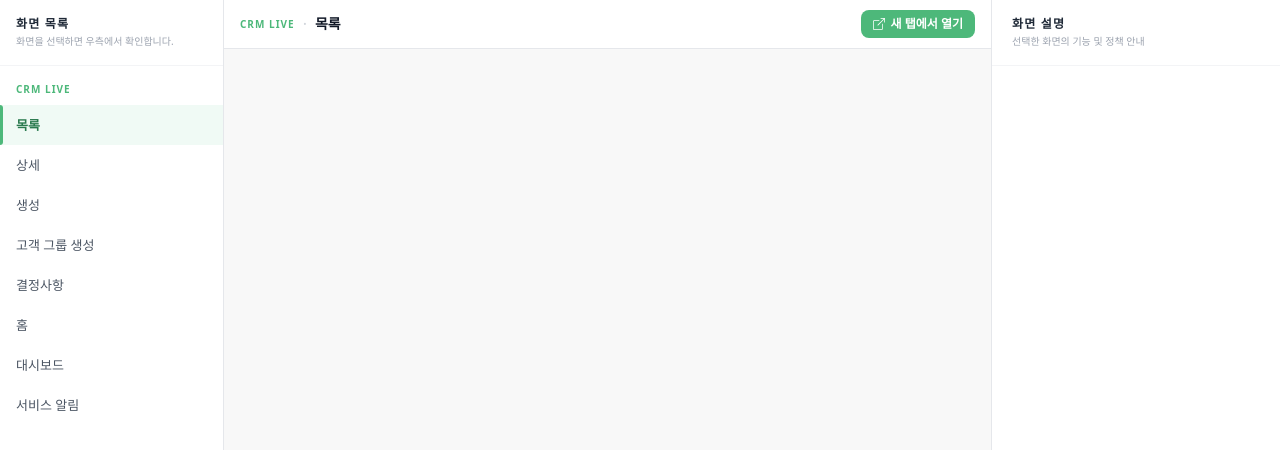
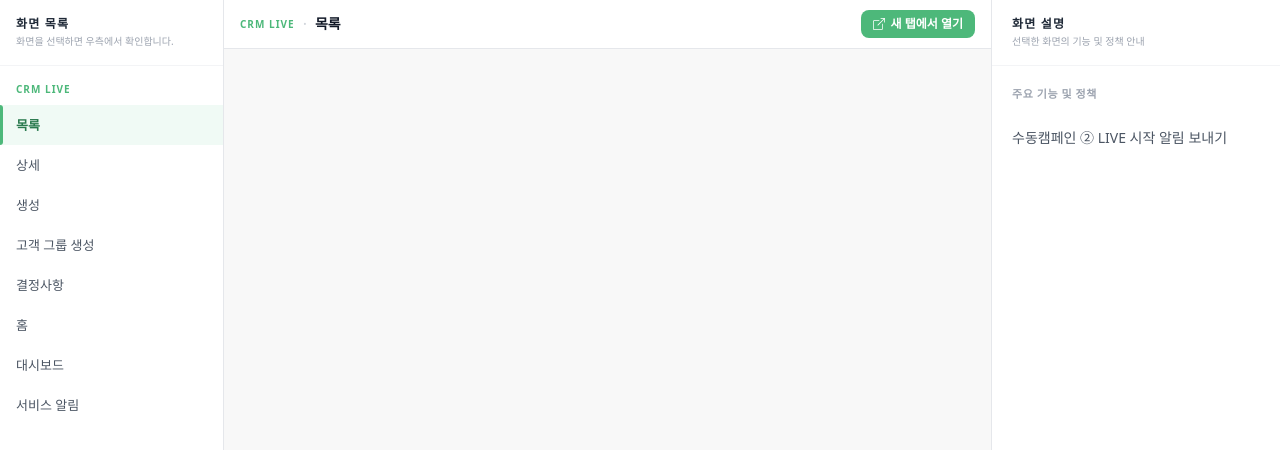
Before and after one commit to vldlzm/flexg_CRM_LIVE, a Next.js app: page / in a window 1280 px wide. Shown: the top 450 px of the page. Built offline with nearby package versions, Linux system fonts and the light colour scheme.

Commit message:
auto: 2026-06-08 11:28

```diff
--- a/src/app/page.tsx
+++ b/src/app/page.tsx
@@ -24,7 +24,9 @@ const SCREEN_GROUPS: ScreenGroup[] = [
         name: '목록',
         href: '/crm/live',
         description: '',
-        notes: [],
+        notes: [
+          '수동캠페인 ② LIVE 시작 알림 보내기',
+        ],
       },
       {
         id: 'crm-live-detail',
```
